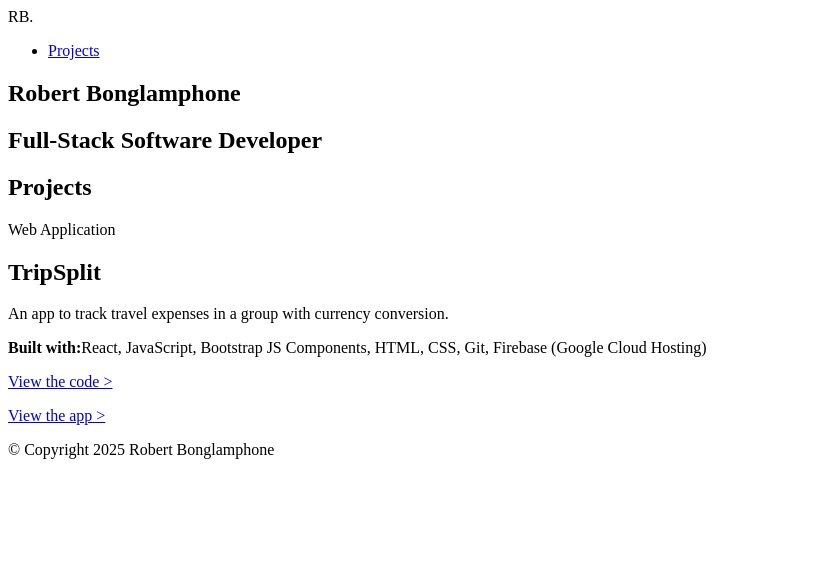
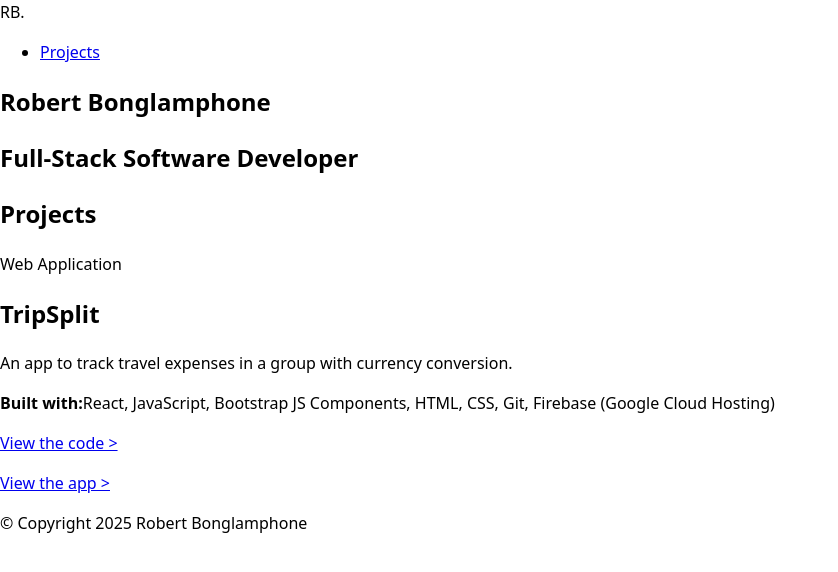
Before and after one commit to bonglrob/portfolio, a React (Vite) app: page / in a window 1280 px wide. Shown: the top 572 px of the page, without its empty margins (0-838 px from the left). Built offline with nearby package versions, Linux system fonts and the light colour scheme.

Commit message:
add font fallback and line height for readability

```diff
--- a/src/index.css
+++ b/src/index.css
@@ -0,0 +1,10 @@
+:root {
+    --system-ui: system-ui, "Segoe UI", Roboto, Helvetica, Arial, sans-serif, "Apple Color Emoji", "Segoe UI Emoji", "Segoe UI Symbol";
+}
+
+body {
+    margin: 0;
+    font-family: var(--system-ui);
+    line-height: 1.5;
+    text-rendering: optimizeLegibility;
+}
```
